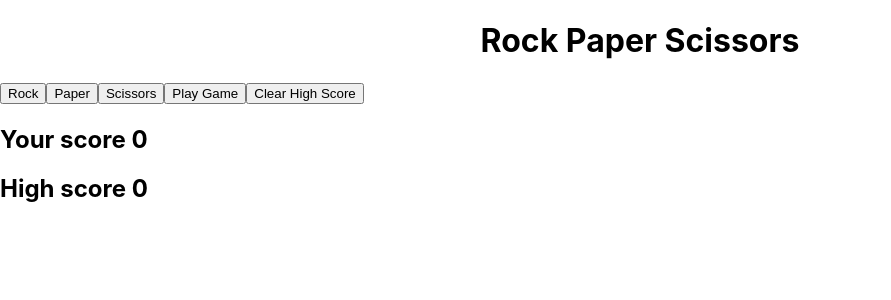
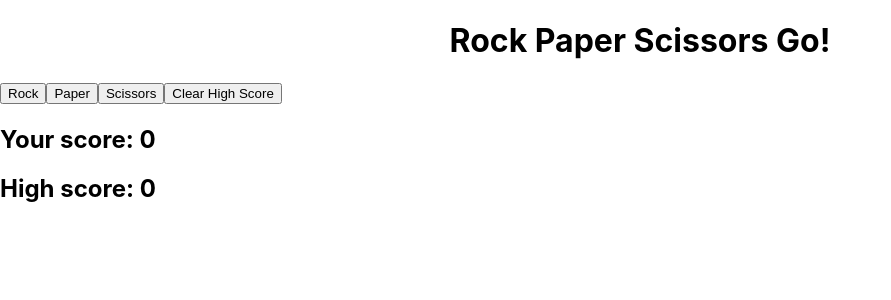
Before and after one commit to colinjaworski/rock-paper-scissors, a React (Create React App) app: page / in a window 1280 px wide. Shown: the top 300 px of the page, without its empty margins (0-891 px from the left). Built offline with nearby package versions, Linux system fonts and the light colour scheme.

Commit message:
this is the most concise I could make this game

```diff
--- a/package.json
+++ b/package.json
@@ -1,5 +1,5 @@
 {
-  "name": "mythical-creatures",
+  "name": "rock-paper-scissors",
   "version": "0.1.0",
   "private": true,
   "dependencies": {
--- a/src/components/App/App.css
+++ b/src/components/App/App.css
@@ -6,3 +6,17 @@
 .Header {
   text-align: center;
 }
+
+/* 'focus' will trigger when tapped or clicked */
+
+#rock:focus {
+  background-color: aqua;
+}
+
+#paper:focus {
+  background-color: aqua;
+}
+
+#scissors:focus {
+  background-color: aqua;
+}
--- a/src/components/App/App.jsx
+++ b/src/components/App/App.jsx
@@ -1,4 +1,4 @@
-import { useState } from 'react';
+import { useState, useEffect } from 'react';
 import './App.css';
 
 function App() {
@@ -9,93 +9,87 @@ function App() {
   const [score, setScore] = useState(0);
   const [highScore, setHighScore] = useState(score);
 
-  const getComputerChoice = () => {
+  useEffect(() => { // calls on page load
+    getComputerChoice();
+  })
+
+  const getComputerChoice = () => { // generates random choice for computer
     let computersChoice = Math.floor(Math.random() * 3);
     switch (computersChoice) {
       case 0: setComputerChoice('rock');
         break;
       case 1: setComputerChoice('paper');
         break;
-      case 2: setComputerChoice('scissors');
-
+      default: setComputerChoice('scissors');
+        break;
     }
   }
 
-  const setChoice = (choice) => {
+  const setChoice = (choice) => { // sets user choice depending on button selected
     setUserChoice(choice);
-    getComputerChoice();
   }
 
-  const playGame = () => {
+  function playGame() { // evaluates result based on users choice
 
-    console.log('userChoice ', userChoice);
-    console.log('computerChoice ', computerChoice);
+      switch (userChoice) {
 
+        case computerChoice: setResult('This game was a tie');
+          break;
 
-    if (userChoice === computerChoice) {
-      setResult('This game was a tie');
-    }
+        case 'rock':
+          computerChoice === 'paper' ? youLost() : youWon();
+          break;
 
-    else if (userChoice === 'rock') {
-      if (computerChoice === 'paper') {
-        setResult('The computer won'); setScore(0);
-      } else if (computerChoice === 'rock') {
-        setResult('a tie');
-      } else {
-        setResult('You won'); setScore(score + 1);
-        if (score >= highScore) {
-          setHighScore(score + 1);
-        }
+        case 'paper':
+          computerChoice === 'scissors' ? youLost() : youWon();
+          break;
+
+        default:
+          computerChoice === 'rock' ? youLost() : youWon();
+          break;
       }
-    }
+      getComputerChoice() // important for changing the computer's choice each time a game is played
+      setChoice('')
 
-    else if (userChoice === 'paper') {
-      if (computerChoice === 'rock') {
-        setResult('You won'); setScore(score + 1);
-        if (score >= highScore) {
-          setHighScore(score + 1);
-        }
-      } else if (computerChoice === 'paper') {
-        setResult('a tie');
-      } else {
-        setResult('The computer won'); setScore(0);
-      }
-    }
+  }
 
-    else if (userChoice === 'scissors') {
-      if (computerChoice === 'rock') {
-        setResult('You lost bud'); setScore(0);
-      } else if (computerChoice === 'scissors') {
-        setResult('a tie');
-      } else {
-        setResult('You won'); setScore(score + 1);
-        if (score >= highScore) {
-          setHighScore(score + 1);
-        }
-      }
-    }
+  const youWon = () => { // helper function when game is won
+    setResult('You won'); setScore(score + 1);
+    score >= highScore ? setHighScore(score + 1) : setChoice('')
+  }
+
+  const youLost = () => { // helper function when game is lost
+    setResult('You lost bud'); setScore(0);
   }
 
   return (
     <>
       <header className="Header">
-        <h1>Rock Paper Scissors</h1>
+        <h1>Rock Paper Scissors Go!</h1>
       </header>
       <div>
 
-        <button onClick={() => setChoice('rock')}>Rock</button>
-        <button onClick={() => setChoice('paper')}>Paper</button>
-        <button onClick={() => setChoice('scissors')}>Scissors</button>
-        <button onClick={playGame}>Play Game</button>
+        <button id='rock' onClick={() => setChoice('rock')}>Rock</button>
+        <button id='paper' onClick={() => setChoice('paper')}>Paper</button>
+        <button id='scissors' onClick={() => setChoice('scissors')}>Scissors</button>
+
+        {userChoice !== '' &&
+        <button id='playGame' onClick={playGame}>Play Game</button>
+        }
+
         <button onClick={() => setHighScore(0)}>Clear High Score</button>
 
+        {score !== 0 && score >= highScore && result !== 'This game was a tie' && // conditionally rendering a message in html tag only on a win
+          <h2 style={{ color: 'blue' }}>a new high score!</h2> // inline css, get out the pitchforks!
+        }
+
         <h1>{result}</h1>
-        <h2>Your score {score}</h2>
-        <h2>High score {highScore}</h2>
+        <h2>Your score: {score}</h2>
+        <h2>High score: {highScore}</h2>
 
       </div>
     </>
-  );
+  )
 }
 
 export default App;
```
Also changed, not shown: 2 other files (tests, documents, lock files or other folders).
